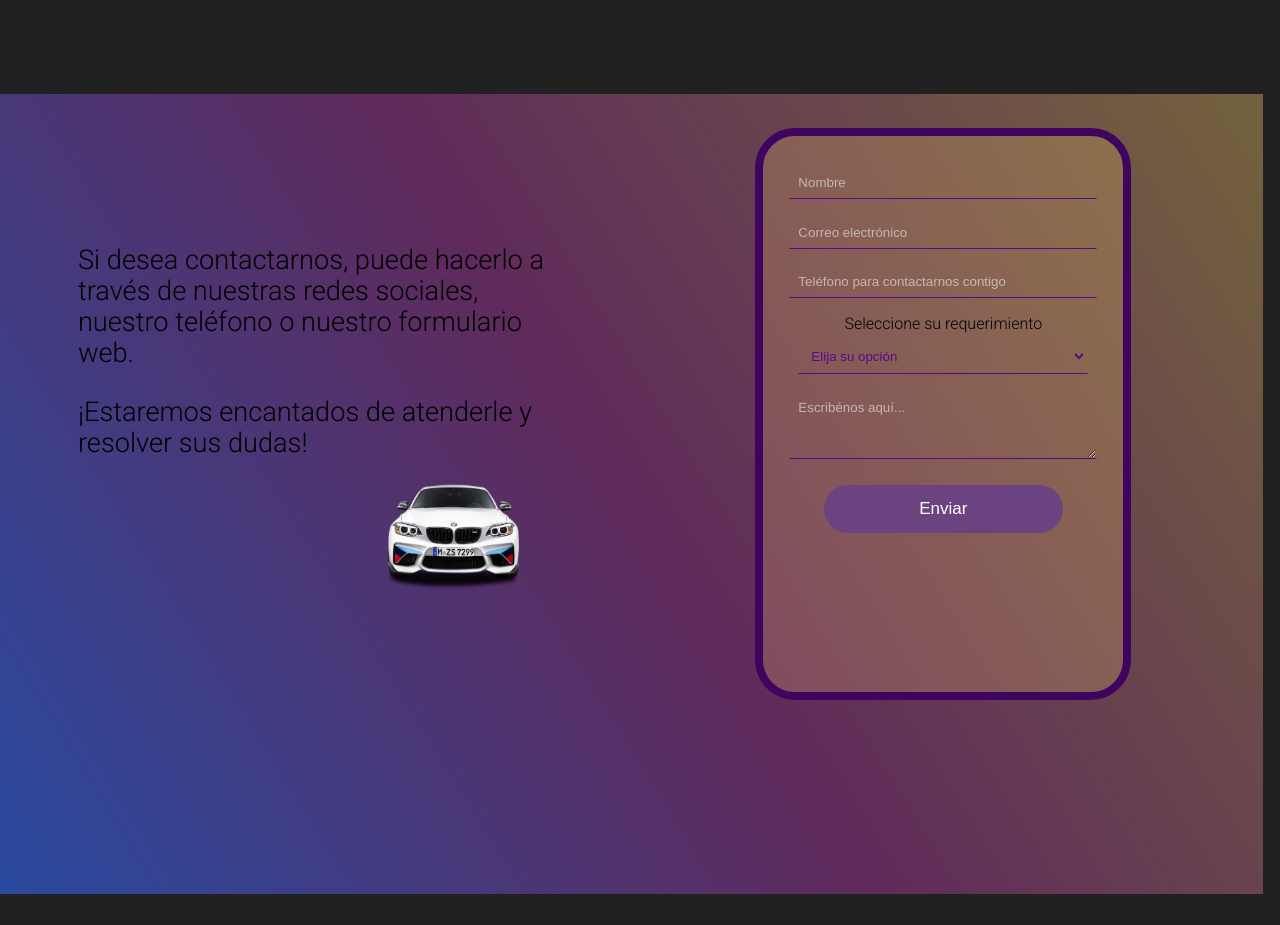
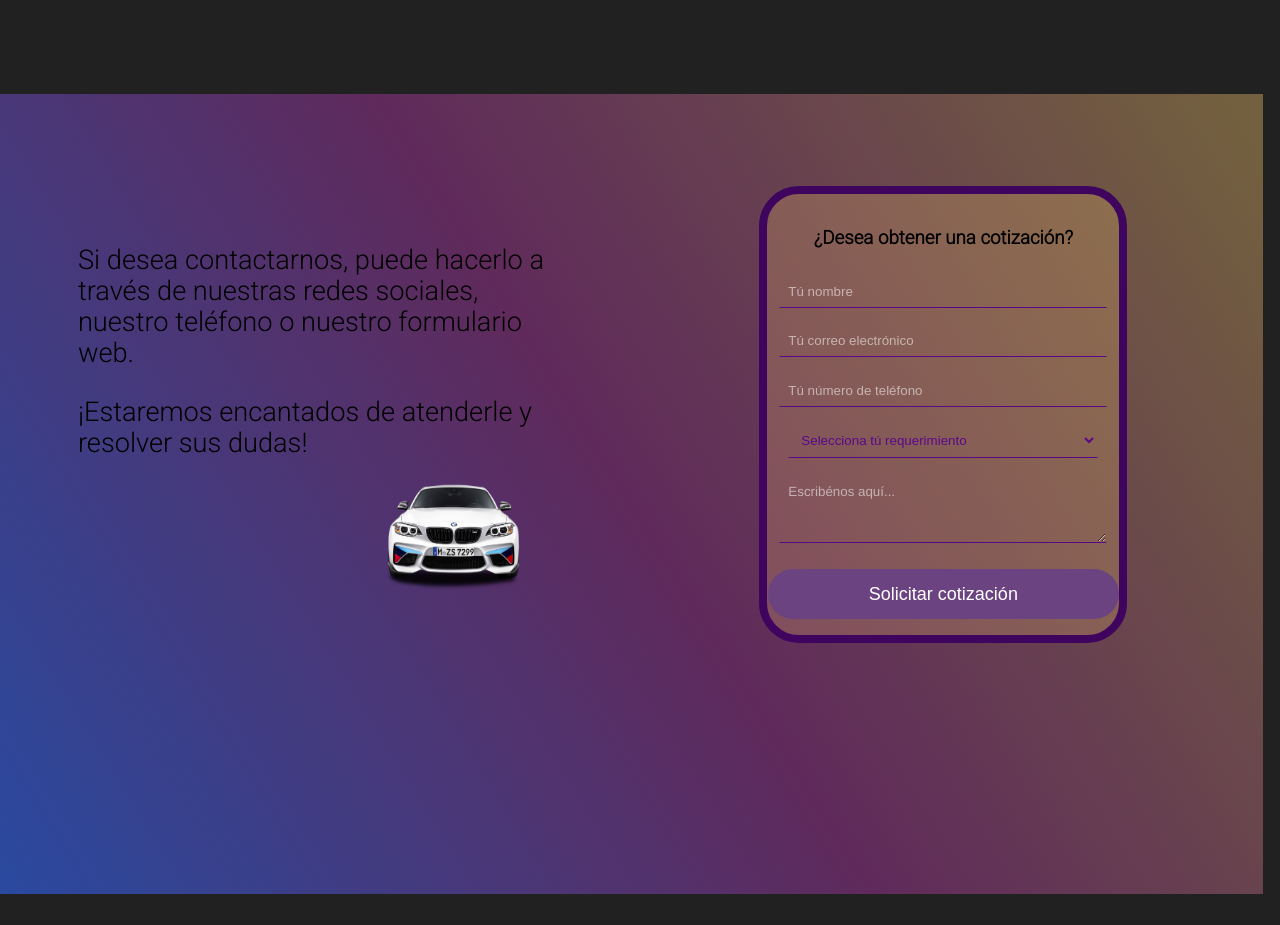
Before and after one commit to LeonardoMontilla74/dmv, a Next.js app: page / in a window 1280 px wide. Shown: the part 904-1829 px from the top of the page. Built offline with nearby package versions, Linux system fonts and the light colour scheme.

Commit message:
Fix semantica

```diff
--- a/components/Whatsapp.module.css
+++ b/components/Whatsapp.module.css
@@ -16,9 +16,9 @@
     background: -webkit-linear-gradient(to right, rgba(255, 205, 112, 0.205) 100%, #20002c);  /* Chrome 10-25, Safari 5.1-6 */
   border-radius: 2.5em;
   margin: 1rem;
-  padding: 30px;
-  width: 300px;
-  height: 62vh;
+  padding: 1rem;
+  width: 50%;
+  height: max-content;
   min-height: max-content;
   border: solid #3e045e 0.5rem;
 }
@@ -26,7 +26,7 @@
 .button {
   margin-top: 10px;
   font-family: Arial, Helvetica, sans-serif;
-  font-size: 17px;
+  font-size: 18px;
   background: #5B0888;
   color: #ffff;
   padding: 0.7em 5.5em;
--- a/components/WhatsappForm.tsx
+++ b/components/WhatsappForm.tsx
@@ -28,7 +28,7 @@ export default function WhatsappForm() {
       setSendResult({ msg: 'Mensaje enviado... ¡Gracias!', error: false });
       reset();
     } else {
-      setSendResult({ msg: 'Algo salió mal. Por favor vuelve a interntarlo', error: true });
+      setSendResult({ msg: '¡Algo salió mal! Por favor vuelve a interntarlo', error: true });
     }
 
     setTimeout(() => {
@@ -43,17 +43,18 @@ export default function WhatsappForm() {
       <form onSubmit={handleSubmit(onSubmit)}
         className={styles.form}
       >
+        <h3>¿Desea obtener una cotización?</h3>
 
         <input
           type="text"
-          placeholder='Nombre'
+          placeholder='Tú nombre'
           className={styles.input}
           {...register('nombre', {
             required: true,
             minLength: 3,
             pattern: {
               value: /^([a-zA-ZñÑáéíóúÁÉÍÓÚ ])+$/i,
-              message: 'El nombre debe ser solo texto',
+              message: 'El nombre solo debe tener letras',
             },
           })}
         />
@@ -66,7 +67,7 @@ export default function WhatsappForm() {
 
         <input
           type='email'
-          placeholder='Correo electrónico'
+          placeholder='Tú correo electrónico'
           className={styles.input}
           {...register('email', {
             pattern: {
@@ -75,30 +76,29 @@ export default function WhatsappForm() {
             },
           })}
         />
-        {errors.email && <p className={styles.error}>Escribe tú correo electronico</p>}
+        {errors.email && <p className={styles.error}>{errors.email.message}</p>}
 
         <input
           type="tel"
-          placeholder='Teléfono para contactarnos contigo'
+          placeholder='Tú número de teléfono'
           className={styles.input}
           {...register('telefono', {
             required: true,
             minLength: 10,
             pattern: {
               value: /^(\+\d{1, 2}\s)?(\(\d{3}\)\s?|\d{3}[\s.-]?)(\d{3}[\s.-]?\d{4})$/i,
-              message: 'Debes escribir tú número de teléfono',
+              message: 'Número de teléfono inválido',
             },
           })
           }
         />
-        {errors.telefono && <p className={styles.error}>Debes escribir tú número de teléfono</p>}
+        {errors.telefono && <p className={styles.error}>{errors.telefono.message}</p>}
 
-        <label>Seleccione su requerimiento</label>
         <select
           className={styles.input}
           {...register('type')}
         >
-          <option defaultValue={''} value="">Elija su opción</option>
+          <option defaultValue={''} value="">Selecciona tú requerimiento</option>
           <option
             className={styles.input}
             value="aseguranza">Aseguranzas</option>
@@ -132,7 +132,7 @@ export default function WhatsappForm() {
               </>
               : <input
                 type="submit"
-                value="Enviar"
+                value="Solicitar cotización"
                 disabled={!isValid}
                 className={styles.button}
               />
```
